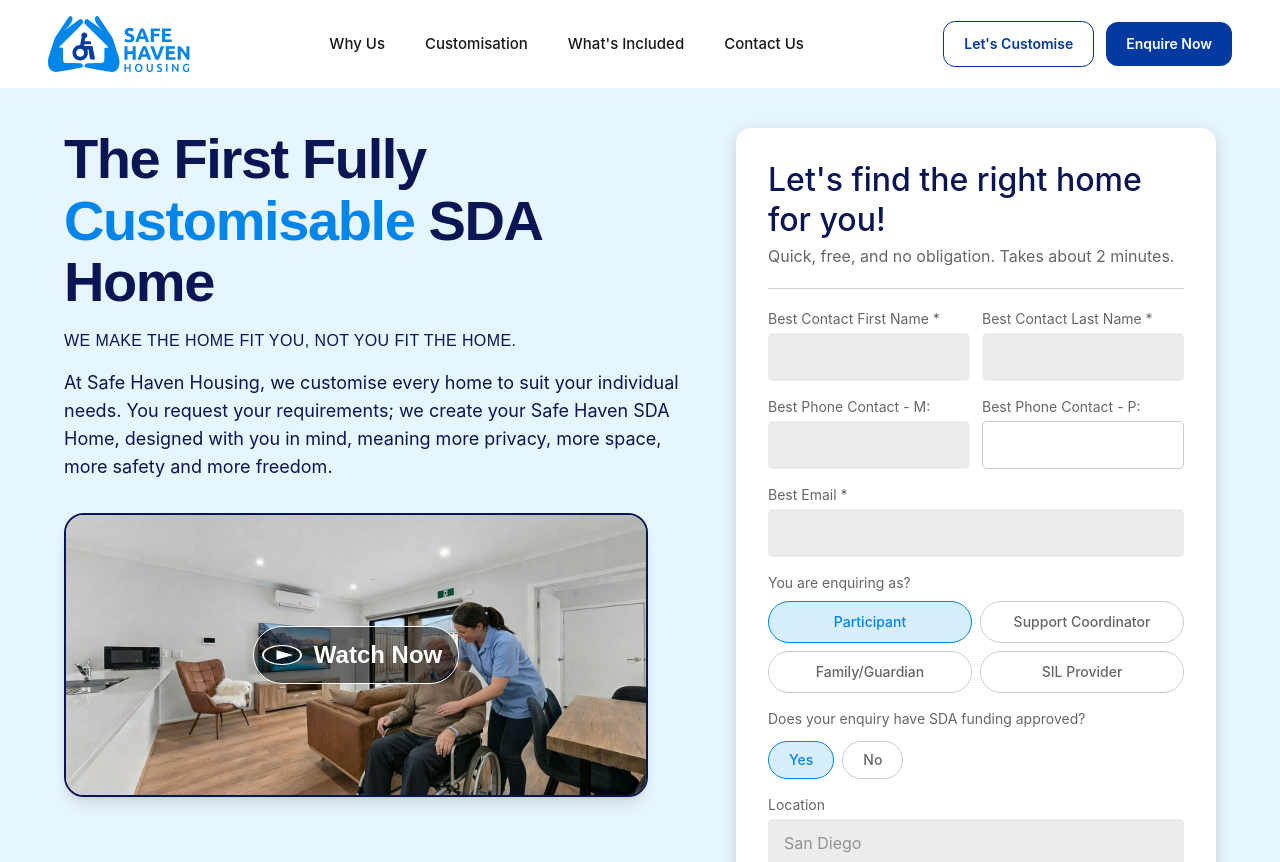
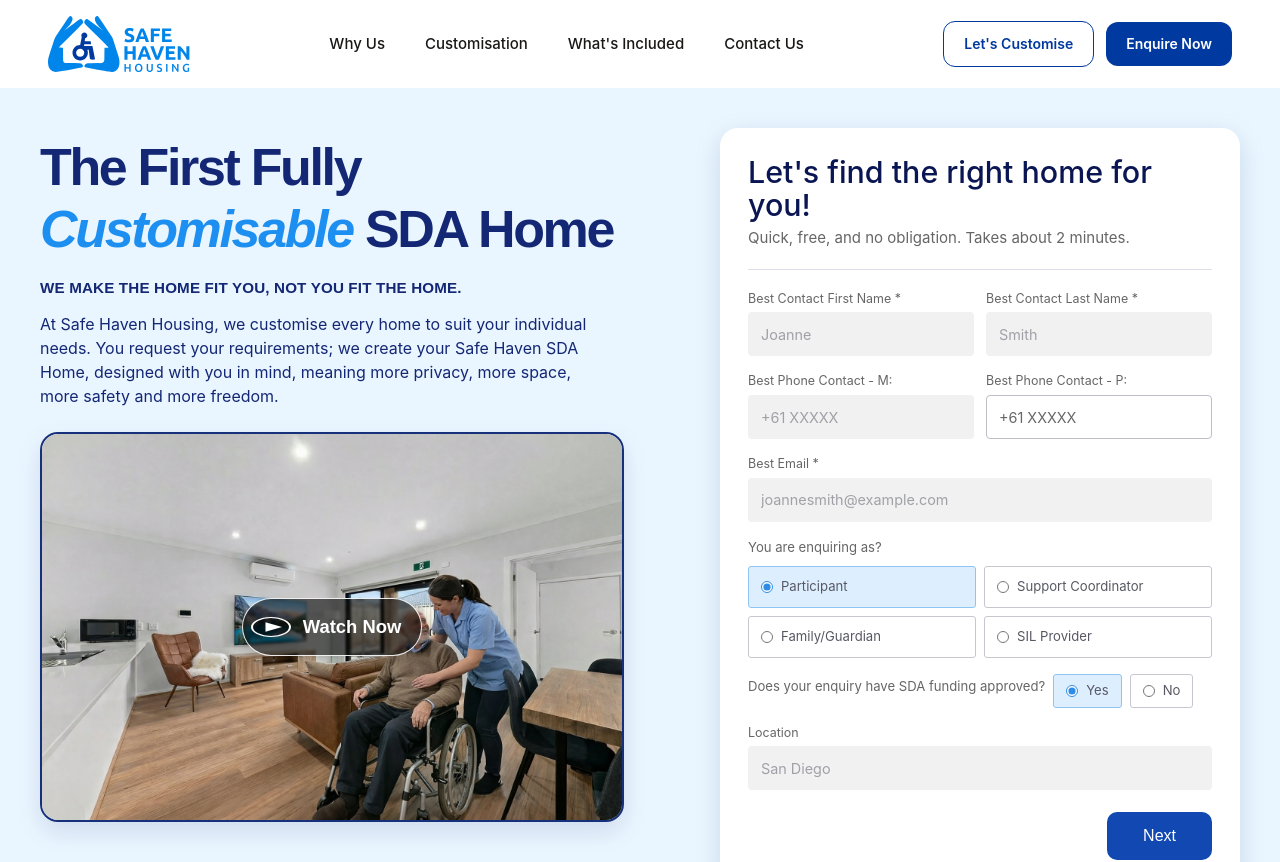
Before and after one commit to tusharjain2001/safeheaven, a React (Vite) app: page / in a window 1280 px wide. Shown: the top 862 px of the page. Built offline with nearby package versions, Linux system fonts and the light colour scheme.

Commit message:
hero and footer fixes

```diff
--- a/src/components/HeroSection.jsx
+++ b/src/components/HeroSection.jsx
@@ -4,47 +4,46 @@ import iconPlay from "../assets/icon-play.svg";
 function HeroSection() {
   return (
     <section
-      className="w-full px-4 pt-10 pb-16 sm:px-6 sm:pb-20 lg:px-8 xl:px-16"
-      style={{ backgroundColor: "#E7F5FF", fontFamily: "Inter, sans-serif" }}
+      className="w-full bg-[#EAF6FF] px-4 py-8 sm:px-6 sm:py-10 lg:px-8 xl:px-10"
+      style={{ fontFamily: "Inter, sans-serif" }}
     >
-      <div className="mx-auto grid max-w-7xl items-start gap-8 lg:grid-cols-[1fr_480px] lg:gap-10">
-        {/* Left: Hero Text */}
-        <div className="flex flex-col">
+      <div className="mx-auto grid max-w-[1320px] items-start gap-10 lg:grid-cols-[minmax(0,600px)_490px] lg:justify-between lg:gap-14 xl:grid-cols-[minmax(0,620px)_520px]">
+        <div className="flex max-w-[620px] flex-col pt-1 lg:pt-2">
           <h1
-            className="text-4xl font-bold leading-tight tracking-tight text-[#0A1553] sm:text-5xl xl:text-[56px] xl:leading-[1.1]"
+            className="max-w-[650px] text-[2.25rem] font-bold leading-[1.2] tracking-[-0.045em] text-[#142774] sm:text-[3rem] lg:text-[3rem] xl:text-[3.25rem]"
             style={{ fontFamily: "Public Sans, sans-serif" }}
           >
-            The First Fully{" "}
-            <em className="not-italic text-[#0085EA]">Customisable</em> SDA
-            Home
+            <span className="block">The First Fully</span>
+            <span className="block">
+              <em className="italic text-[#1D8FF0]">Customisable</em> SDA Home
+            </span>
           </h1>
 
           <p
-            className="mt-4 text-base font-medium uppercase tracking-wide text-[#0A1553]"
+            className="mt-4 text-[0.95rem] font-semibold uppercase tracking-[0.01em] text-[#142774]"
             style={{ fontFamily: "Public Sans, sans-serif" }}
           >
             We Make The Home Fit You, Not You Fit The Home.
           </p>
 
-          <p className="mt-4 max-w-2xl text-lg leading-7 text-[#0A1553]">
+          <p className="mt-3 max-w-[570px] text-[1rem] leading-[1.5] text-[#142774]">
             At Safe Haven Housing, we customise every home to suit your
             individual needs. You request your requirements; we create your Safe
             Haven SDA Home, designed with you in mind, meaning more privacy,
             more space, more safety and more freedom.
           </p>
 
-          {/* Video Thumbnail */}
-          <div className="mt-8 self-start overflow-hidden rounded-[20px] border-2 border-[#0A1553] shadow-lg">
+          <div className="mt-6 self-start overflow-hidden rounded-[18px] border-2 border-[#17307C] shadow-[0_10px_24px_rgba(16,35,107,0.12)]">
             <div className="relative">
               <img
                 src={heroVideoThumb}
                 alt="Safe Haven home tour video"
-                className="h-[220px] w-full object-cover sm:h-[260px] lg:h-[280px] xl:w-[580px]"
+                className=" w-full max-w-[580px] object-cover xl:w-[580px]"
               />
               <div className="absolute inset-0 flex items-center justify-center">
                 <button
                   type="button"
-                  className="flex items-center gap-3 rounded-full border border-white bg-black/50 py-2 pl-2 pr-4 text-white transition-colors duration-200 hover:bg-black/70"
+                  className="flex items-center gap-3 rounded-full border border-white/90 bg-black/58 py-2 pl-2 pr-5 text-white shadow-lg backdrop-blur-[1px] transition-colors duration-200 hover:bg-black/70"
                 >
                   <img
                     src={iconPlay}
@@ -53,7 +52,7 @@ function HeroSection() {
                     className="h-10 w-10 object-contain"
                   />
                   <span
-                    className="text-2xl font-bold"
+                    className="text-[1rem] font-bold sm:text-[1.15rem]"
                     style={{ fontFamily: "Public Sans, sans-serif" }}
                   >
                     Watch Now
@@ -64,93 +63,114 @@ function HeroSection() {
           </div>
         </div>
 
-        {/* Right: Contact Form Card */}
-        <div className="rounded-[15px] bg-white p-8 shadow-[0px_4px_16px_rgba(0,0,0,0.15)]">
+        <div className="w-full rounded-[18px] bg-white p-6 shadow-[0_8px_24px_rgba(79,120,165,0.22)] sm:p-7">
           <h2
-            className="text-[2rem] font-medium leading-tight text-[#0A1553]"
+            className="text-[1.75rem] font-medium leading-[1.1] text-[#0A1553] sm:text-[1.9rem]"
             style={{ fontFamily: "Inter, sans-serif" }}
           >
             Let&apos;s find the right home for you!
           </h2>
-          <p className="mt-1 text-base text-[#666]">
+          <p className="mt-1 text-[0.94rem] leading-[1.45] text-[#666666]">
             Quick, free, and no obligation. Takes about 2 minutes.
           </p>
 
-          <hr className="my-5 border-[#0A1553]/20" />
+          <hr className="my-5 border-[#142774]/15" />
 
           <form className="flex flex-col gap-4">
-            {/* Row 1: First + Last Name */}
-            <div className="flex gap-3">
+            <div className="grid gap-3 sm:grid-cols-2">
               <div className="flex-1">
-                <label className="block text-sm text-[#666]" htmlFor="firstName">
+                <label
+                  className="block text-[0.78rem] text-[#666666]"
+                  htmlFor="firstName"
+                >
                   Best Contact First Name *
                 </label>
                 <input
                   id="firstName"
                   type="text"
-                  className="mt-1 h-12 w-full rounded-[5px] bg-[#ECECEC] px-4 text-base text-[#939191] placeholder:text-[#939191] focus:outline-none focus:ring-2 focus:ring-[#0085EA]"
+                  placeholder="Joanne"
+                  className="mt-1 h-11 w-full rounded-[4px] border border-transparent bg-[#F1F1F1] px-3 text-[0.9rem] text-[#333] placeholder:text-[#A0A0A8] focus:border-[#3A95E8] focus:bg-white focus:outline-none"
                 />
               </div>
               <div className="flex-1">
-                <label className="block text-sm text-[#666]" htmlFor="lastName">
+                <label
+                  className="block text-[0.78rem] text-[#666666]"
+                  htmlFor="lastName"
+                >
                   Best Contact Last Name *
                 </label>
                 <input
                   id="lastName"
                   type="text"
-                  className="mt-1 h-12 w-full rounded-[5px] bg-[#ECECEC] px-4 text-base text-[#939191] placeholder:text-[#939191] focus:outline-none focus:ring-2 focus:ring-[#0085EA]"
+                  placeholder="Smith"
+                  className="mt-1 h-11 w-full rounded-[4px] border border-transparent bg-[#F1F1F1] px-3 text-[0.9rem] text-[#333] placeholder:text-[#A0A0A8] focus:border-[#3A95E8] focus:bg-white focus:outline-none"
                 />
               </div>
             </div>
 
-            {/* Row 2: Phone M + Phone P */}
-            <div className="flex gap-3">
+            <div className="grid gap-3 sm:grid-cols-2">
               <div className="flex-1">
-                <label className="block text-sm text-[#666]" htmlFor="phoneM">
+                <label
+                  className="block text-[0.78rem] text-[#666666]"
+                  htmlFor="phoneM"
+                >
                   Best Phone Contact - M:
                 </label>
                 <input
                   id="phoneM"
                   type="tel"
-                  className="mt-1 h-12 w-full rounded-[5px] bg-[#ECECEC] px-4 text-base text-[#939191] placeholder:text-[#939191] focus:outline-none focus:ring-2 focus:ring-[#0085EA]"
+                  placeholder="+61 XXXXX"
+                  className="mt-1 h-11 w-full rounded-[4px] border border-transparent bg-[#F1F1F1] px-3 text-[0.9rem] text-[#333] placeholder:text-[#A0A0A8] focus:border-[#3A95E8] focus:bg-white focus:outline-none"
                 />
               </div>
               <div className="flex-1">
-                <label className="block text-sm text-[#666]" htmlFor="phoneP">
+                <label
+                  className="block text-[0.78rem] text-[#666666]"
+                  htmlFor="phoneP"
+                >
                   Best Phone Contact - P:
                 </label>
                 <input
                   id="phoneP"
                   type="tel"
-                  className="mt-1 h-12 w-full rounded-[5px] border border-[#ccc] bg-white px-4 text-base text-[#939191] placeholder:text-[#939191] focus:outline-none focus:ring-2 focus:ring-[#0085EA]"
+                  placeholder="+61 XXXXX"
+                  className="mt-1 h-11 w-full rounded-[4px] border border-[#BEBEC7] bg-white px-3 text-[0.9rem] text-[#333] placeholder:text-[#666] focus:border-[#3A95E8] focus:outline-none"
                 />
               </div>
             </div>
 
-            {/* Email */}
             <div>
-              <label className="block text-sm text-[#666]" htmlFor="email">
+              <label
+                className="block text-[0.78rem] text-[#666666]"
+                htmlFor="email"
+              >
                 Best Email *
               </label>
               <input
                 id="email"
                 type="email"
-                className="mt-1 h-12 w-full rounded-[5px] bg-[#ECECEC] px-4 text-base text-[#939191] placeholder:text-[#939191] focus:outline-none focus:ring-2 focus:ring-[#0085EA]"
+                placeholder="joannesmith@example.com"
+                className="mt-1 h-11 w-full rounded-[4px] border border-transparent bg-[#F1F1F1] px-3 text-[0.9rem] text-[#333] placeholder:text-[#A0A0A8] focus:border-[#3A95E8] focus:bg-white focus:outline-none"
               />
             </div>
 
-            {/* Enquiring as */}
             <div>
-              <p className="mb-2 text-sm text-[#666]">You are enquiring as?</p>
+              <p className="mb-2 text-[0.82rem] text-[#666666]">
+                You are enquiring as?
+              </p>
               <div className="grid grid-cols-2 gap-2">
-                {["Participant", "Support Coordinator", "Family/Guardian", "SIL Provider"].map(
-                  (role, i) => (
+                {[
+                  "Participant",
+                  "Support Coordinator",
+                  "Family/Guardian",
+                  "SIL Provider",
+                ].map((role, i) => (
                   <label
                     key={role}
-                      className={`flex cursor-pointer items-center justify-center rounded-full border px-4 py-2.5 text-sm font-medium transition-colors ${
+                    className={`flex min-h-[42px] cursor-pointer items-center gap-2 rounded-[3px] border px-3 py-1.5 text-[0.82rem] text-[#585864] transition-colors ${
                       i === 0
-                          ? "border-[#0085EA] bg-[#D7EEFF] text-[#0085EA]"
-                          : "border-[#ccc] bg-white text-[#666] hover:border-[#0085EA] hover:bg-[#D7EEFF]/30"
+                        ? "border-[#8FC5F3] bg-[#DDEFFF] text-[#315AA8]"
+                        : "border-[#C7C8CF] bg-white hover:border-[#8FC5F3] hover:bg-[#F6FBFF]"
                     }`}
                   >
                     <input
@@ -158,28 +178,26 @@ function HeroSection() {
                       name="enquiringAs"
                       value={role}
                       defaultChecked={i === 0}
-                        className="sr-only"
+                      className="h-3 w-3 accent-[#2E8CE6]"
                     />
                     {role}
                   </label>
-                  )
-                )}
+                ))}
               </div>
             </div>
 
-            {/* SDA Funding */}
-            <div className="flex flex-wrap items-center gap-3">
-              <p className="text-sm text-[#666]">
+            <div className="flex gap-2 items-center">
+              <p className="mb-2 text-[0.82rem] text-[#666666]">
                 Does your enquiry have SDA funding approved?
               </p>
               <div className="flex gap-2">
                 {["Yes", "No"].map((opt, i) => (
                   <label
                     key={opt}
-                    className={`flex cursor-pointer items-center justify-center rounded-full border px-5 py-2 text-sm font-medium transition-colors ${
+                    className={`flex min-h-[34px] cursor-pointer items-center gap-2 rounded-[3px] border px-3 py-1.5 text-[0.82rem] text-[#585864] transition-colors ${
                       i === 0
-                        ? "border-[#0085EA] bg-[#D7EEFF] text-[#0085EA]"
-                        : "border-[#ccc] bg-white text-[#666] hover:border-[#0085EA] hover:bg-[#D7EEFF]/30"
+                        ? "border-[#8FC5F3] bg-[#DDEFFF] text-[#315AA8]"
+                        : "border-[#C7C8CF] bg-white hover:border-[#8FC5F3] hover:bg-[#F6FBFF]"
                     }`}
                   >
                     <input
@@ -187,7 +205,7 @@ function HeroSection() {
                       name="sdaFunding"
                       value={opt}
                       defaultChecked={i === 0}
-                      className="sr-only"
+                      className="h-3 w-3 accent-[#2E8CE6]"
                     />
                     {opt}
                   </label>
@@ -195,24 +213,25 @@ function HeroSection() {
               </div>
             </div>
 
-            {/* Location */}
             <div>
-              <label className="block text-sm text-[#666]" htmlFor="location">
+              <label
+                className="block text-[0.78rem] text-[#666666]"
+                htmlFor="location"
+              >
                 Location
               </label>
               <input
                 id="location"
                 type="text"
                 placeholder="San Diego"
-                className="mt-1 h-12 w-full rounded-[5px] bg-[#ECECEC] px-4 text-base text-[#939191] placeholder:text-[#939191] focus:outline-none focus:ring-2 focus:ring-[#0085EA]"
+                className="mt-1 h-11 w-full rounded-[4px] border border-transparent bg-[#F1F1F1] px-3 text-[0.9rem] text-[#333] placeholder:text-[#A0A0A8] focus:border-[#3A95E8] focus:bg-white focus:outline-none"
               />
             </div>
 
-            {/* Next button */}
-            <div className="flex justify-end pt-1">
+            <div className="flex justify-end pt-1.5">
               <button
                 type="submit"
-                className="rounded-xl bg-[#003AA0] px-10 py-3 text-lg font-normal text-white transition-colors duration-200 hover:bg-[#002f81]"
+                className="rounded-[10px] bg-[#1148B2] px-9 py-3 text-[1rem] font-normal text-white transition-colors duration-200 hover:bg-[#0E3F99]"
                 style={{ fontFamily: "Public Sans, sans-serif" }}
               >
                 Next
```
Also changed, not shown: src/components/Footer.jsx (+60 -33 lines). Lines whose indentation alone changed are shown as unchanged.
